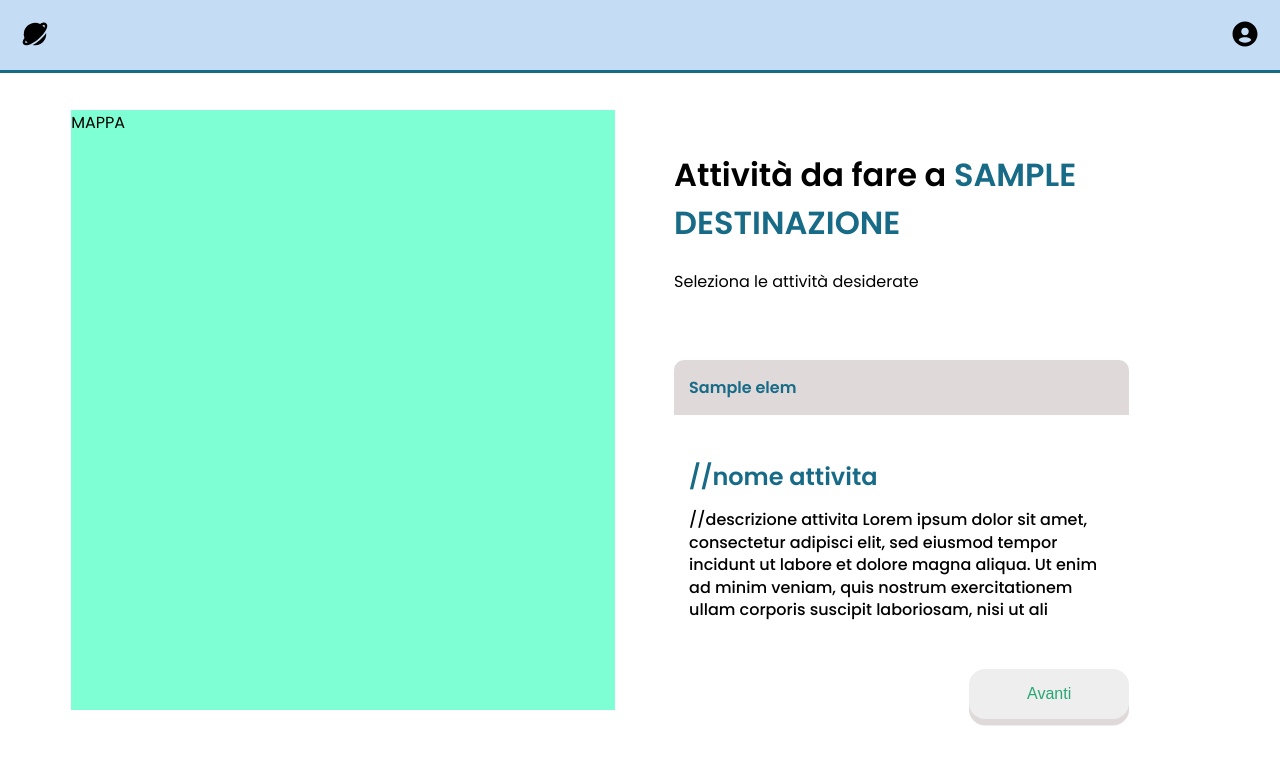
After one commit to tpRizzoli/Gulliver, a Flask app: template Web/templates/sceltaAttivita.html in a window 1280 px wide, after a click that opens the changed part. The commit adds this page. Shown: the top 768 px of the page. Run offline with Flask 3, Linux system fonts and the light colour scheme; the template is opened without the code that fills it: most values are stand-ins (such as "Sample title", 1, 10 or a date in 2020).

Commit message:
sceltaAttivitaXTipologia

```diff
--- a/Web/static/css/decisi.css
+++ b/Web/static/css/decisi.css
@@ -3,7 +3,7 @@ body{
     font-family: "Poppins", sans-serif;
     font-weight: 400;
     font-style: normal;
-    margin-top: 130px;
+    margin-top: 110px;
 }
 
 .dash{
@@ -48,7 +48,7 @@ body{
 }
 
 .left{
-    width:44.5%;
+    width:42.5%;
     height: 600px;
     position: fixed;
     background-color: aquamarine;
@@ -57,8 +57,8 @@ body{
 .right{
     width: 50%;
     position: relative;
-    left: 50%;
-    height: 1000px;
+    left: 48%;
+
 
 }
 
@@ -68,85 +68,127 @@ body{
     margin: auto;
 }
 
-.customCheckBoxHolder {
-    margin: 5px;
-    display: flex;
+span{
+  text-transform: uppercase;
+  color: #176B87;
 }
 
-  .customCheckBox {
-    width: fit-content;
-    position: relative;
-    overflow: hidden;
-    cursor: pointer;
-    user-select: none;
-    padding: 2px 8px;
-    background-color: rgba(0, 0, 0, 0.16);
-    border-radius: 0px;
-    color: rgba(255, 255, 255, 0.7);
-    transition-timing-function: cubic-bezier(0.25, 0.8, 0.25, 1);
-    transition-duration: 300ms;
-    transition-property: color, background-color, box-shadow;
-    display: flex;
-    height: 32px;
-    align-items: center;
-    box-shadow: rgba(0, 0, 0, 0.15) 0px 2px 1px 0px inset, rgba(255, 255, 255, 0.17) 0px 1px 1px 0px;
-    outline: none;
-    justify-content: center;
-    min-width: 55px;
+.checkbox-container{
+  width: 100%;
 }
 
-  .customCheckBox:hover {
-    background-color: #2c2c2c;
-    color: white;
-    box-shadow: rgba(0, 0, 0, 0.23) 0px -4px 1px 0px inset, rgba(255, 255, 255, 0.17) 0px -1px 1px 0px, rgba(0, 0, 0, 0.17) 0px 2px 4px 1px;
+button {
+  background-color: #eee;
+  border: none;
+  padding: 1rem;
+  font-size: 1rem;
+  width: 10em;
+  border-radius: 1rem;
+  color: rgb(39, 167, 115);
+  box-shadow: 0 0.4rem #dfd9d9;
+  cursor: pointer;
+  float: right;
  }
 
-  .customCheckBox .inner {
-    font-size: 18px;
-    font-weight: 900;
-    pointer-events: none;
-    transition-timing-function: cubic-bezier(0.25, 0.8, 0.25, 1);
-    transition-duration: 300ms;
-    transition-property: transform;
-    transform: translateY(0px);
+ button:active {
+  color: white;
+  box-shadow: 0 0.2rem #dfd9d9;
+  transform: translateY(0.2rem);
  }
 
-  .customCheckBox:hover .inner {
-    transform: translateY(-2px);
+ button:hover:not(:disabled) {
+  background: rgb(39, 167, 115);
+  color: white;
+  text-shadow: 0 0.1rem #bcb4b4;
  }
 
-  /* Multiple Checkboxes can be chained together for a radio input */
-  .customCheckBoxWrapper:first-of-type .customCheckBox {
-    border-bottom-left-radius: 5px;
-    border-top-left-radius: 5px;
-    border-right: 0px;
+ button:disabled {
+  cursor: auto;
+  color: grey;
  }
 
-  .customCheckBoxWrapper:last-of-type .customCheckBox {
-    border-bottom-right-radius: 5px;
-    border-top-right-radius: 5px;
-    border-left: 0px;
+.wrapper{
+  width: 100%;
+  padding-top: 50px;
+  justify-content: center;
+  margin: auto;
+  padding-bottom: 100px;
+
 }
 
-  .customCheckBoxInput {
+.collapsible{
+  display: inline-block;
+  width: 100%;
+  overflow: hidden;
+  font-weight: 500;
+
+
+}
+
+.collapsible input{
   display: none;
 }
 
-  .customCheckBoxInput:checked + .customCheckBoxWrapper .customCheckBox {
-    background-color: #2d6737;
-    color: white;
-    box-shadow: rgba(0, 0, 0, 0.23) 0px -4px 1px 0px inset, rgba(255, 255, 255, 0.17) 0px -1px 1px 0px, rgba(0, 0, 0, 0.17) 0px 2px 4px 1px;
+
+
+.collapsible label{
+  position: relative;
+  font-weight: 600;
+  background: #dfd9d9;
+  color:#176B87;
+  display:block;
+  margin-bottom: 10px;
+  cursor: pointer;
+  padding: 15px;
+  z-index: 1;
+  border-top-left-radius:10px ;
+  border-top-right-radius: 10px;
 }
 
-  .customCheckBoxInput:checked + .customCheckBoxWrapper .customCheckBox .inner {
-    transform: translateY(-2px);
+.collapsible label:after{
+  content: "";
+  position: absolute;
+  right: 15px;
+  top: 15px;
+  width: 18px;
+  height: 18px;
+  transition: all 0.3s ease;
 }
 
-  .customCheckBoxInput:checked + .customCheckBoxWrapper .customCheckBox:hover {
-    background-color: #34723f;
-    box-shadow: rgba(0, 0, 0, 0.26) 0px -4px 1px 0px inset, rgba(255, 255, 255, 0.17) 0px -1px 1px 0px, rgba(0, 0, 0, 0.15) 0px 3px 6px 2px;
+.collapsible label::before{
+  display: none;
 }
 
-  .customCheckBoxWrapper .customCheckBox:hover .inner {
-    transform: translateY(-2px);
+.collapsible-text{
+  overflow: hidden;
+  border-radius: 4px;
+  line-height: 1.4;
+  position: relative;
+  max-height: 0;
+  opacity: 0;
+  transition: max-height 0.3s ease, opacity 0.3s ease;
+  /* top: -100%;
+  opacity: 0.5;
+  transition: all 0.3s ease; */
+
+
 }
+.collapsible input:checked ~ .collapsible-text{
+  max-height: 300px;
+  padding-bottom: 25px;
+  background: #fff;
+  /* box-shadow: 0 5px 11px 0 #fff, 0 4px 11px 0 aqua; */
+  opacity: 1;
+  /* top: 0; */
+}
+
+.collapsible-text h2{
+  margin-bottom: 10px;
+  padding: 15px 15px 0;
+  color: #176B87;
+}
+
+.collapsible-text p{
+  padding-left: 15px;
+  padding-right: 15px;
+}
--- a/Web/templates/home.html
+++ b/Web/templates/home.html
@@ -30,7 +30,7 @@
                 veniam, quis nostrum exercitationem ullam corporis <br>
                 suscipit laboriosam,
                 nisi ut ali</p>
-                <form>
+                <form action="/destinazione" >
                     <label for="fname">Destinazione</label>
                     <input type="text" name="destinazione" placeholder="Inserisci Destinazione">
                     <input type="submit" id="Nitin" value="Nuovo Itinerario">
--- /dev/null
+++ b/Web/templates/sceltaAttivita.html
@@ -0,0 +1,70 @@
+<!DOCTYPE html>
+<html lang="en">
+<head>
+    <meta charset="UTF-8">
+    <meta name="viewport" content="width=device-width, initial-scale=1.0">
+    <link rel="stylesheet" href="/Web/static/css/decisi.css"> <!--con server ONLINE questo href non serve-->
+    <link rel="stylesheet" href="{{ url_for('static', filename='css/decisi.css') }}">
+    <link rel="preconnect" href="https://fonts.googleapis.com">
+    <link rel="preconnect" href="https://fonts.gstatic.com" crossorigin>
+    <link href="https://fonts.googleapis.com/css2?family=Poppins:ital,wght@0,400;0,500;0,600;1,400;1,500;1,600&display=swap" rel="stylesheet">
+    <title>Scegli Attività</title>
+</head>
+<body>
+
+    <nav class="dash">
+        <div class="logo-icon">
+            <img src="/Web/static/images/planet-icon.png"  alt="">
+        </div>
+        <div class="login-icon">
+            <img src="/Web/static/images/user-icon.png" alt="">
+        </div>
+    </nav>
+
+    <div class="main">
+        <div class="left">
+            MAPPA
+        </div>
+        <div class="right">
+            <div class="right-content">
+                <h1>Attività da fare a <span>{{destinazione}}</span></h1>
+                <p>Seleziona le attività desiderate</p>
+
+                    <!-- {% for elem in lista %}
+                    <p>{{elem.nome_attivita}} , {{elem.difficolta}}  ,  {{elem.descrizione_attivita}} </p>
+                    <p>{{elem}}</p>
+                    {% endfor %} -->
+
+
+
+
+
+                <div class="wrapper">
+                    {% for elem in lista %}
+                    <div class="collapsible">
+                        <input type="checkbox" id="collapsible-head{{ loop.index }}">
+                        <label for="collapsible-head{{ loop.index }}">{{elem}}</label>
+                        <div class="collapsible-text">
+                            <h2>//nome attivita</h2>
+                            <p>//descrizione attivita
+                                Lorem ipsum dolor sit amet, consectetur adipisci elit, sed eiusmod
+                                tempor incidunt ut labore et dolore magna aliqua. Ut enim ad minim
+                                veniam, quis nostrum exercitationem ullam corporis
+                                suscipit laboriosam,
+                                nisi ut ali
+                            </p>
+                        </div>
+                    </div>
+                    {% endfor %}
+                    <button>Avanti</button>
+                </div>
+
+
+
+
+            </div>
+        </div>
+    </div>
+
+</body>
+</html>
```
Also changed, not shown: Web/endpointWeb.py (+48 -11 lines), Web/templates/sceltaTipologia.html (+18 -10 lines). Lines whose indentation alone changed are shown as unchanged.
